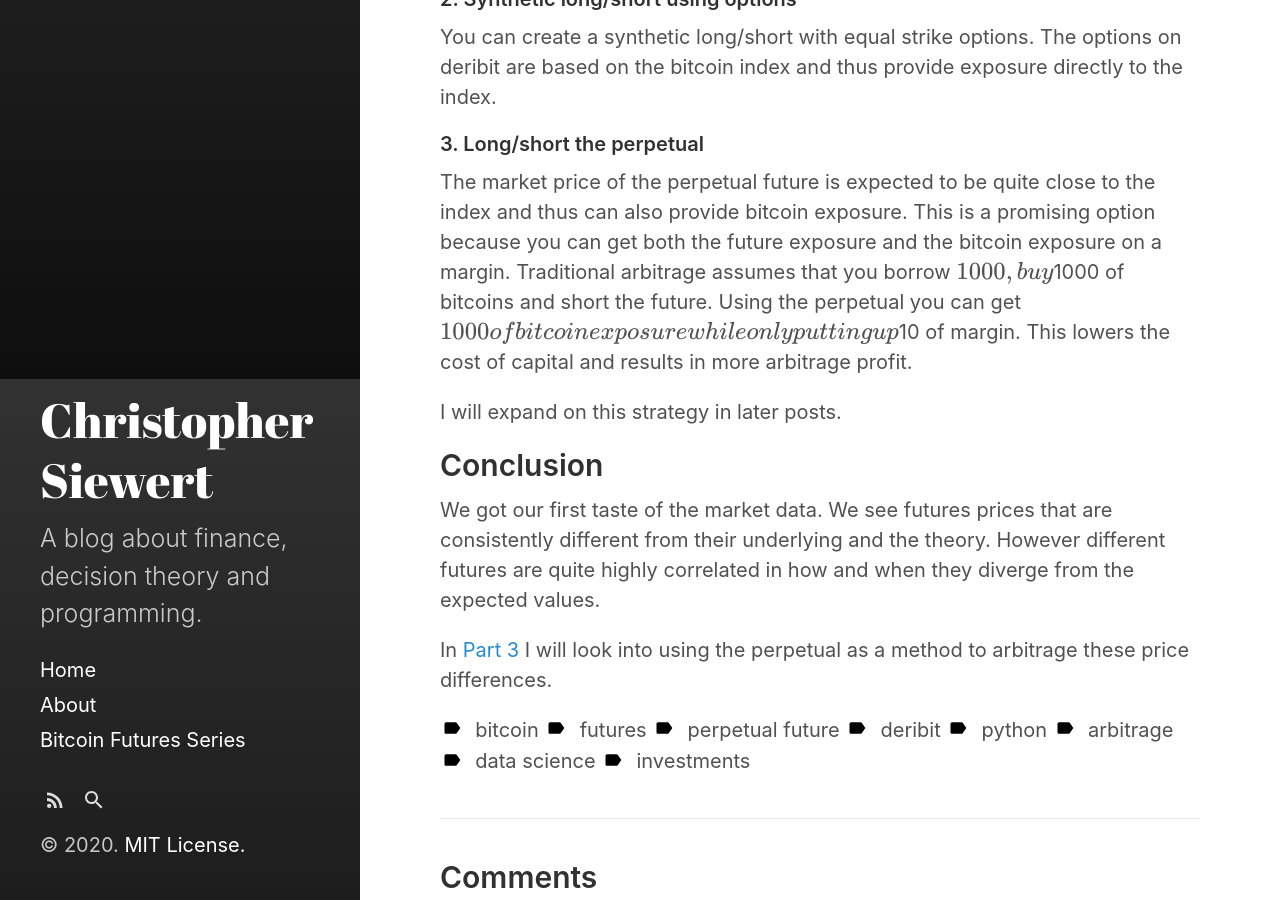
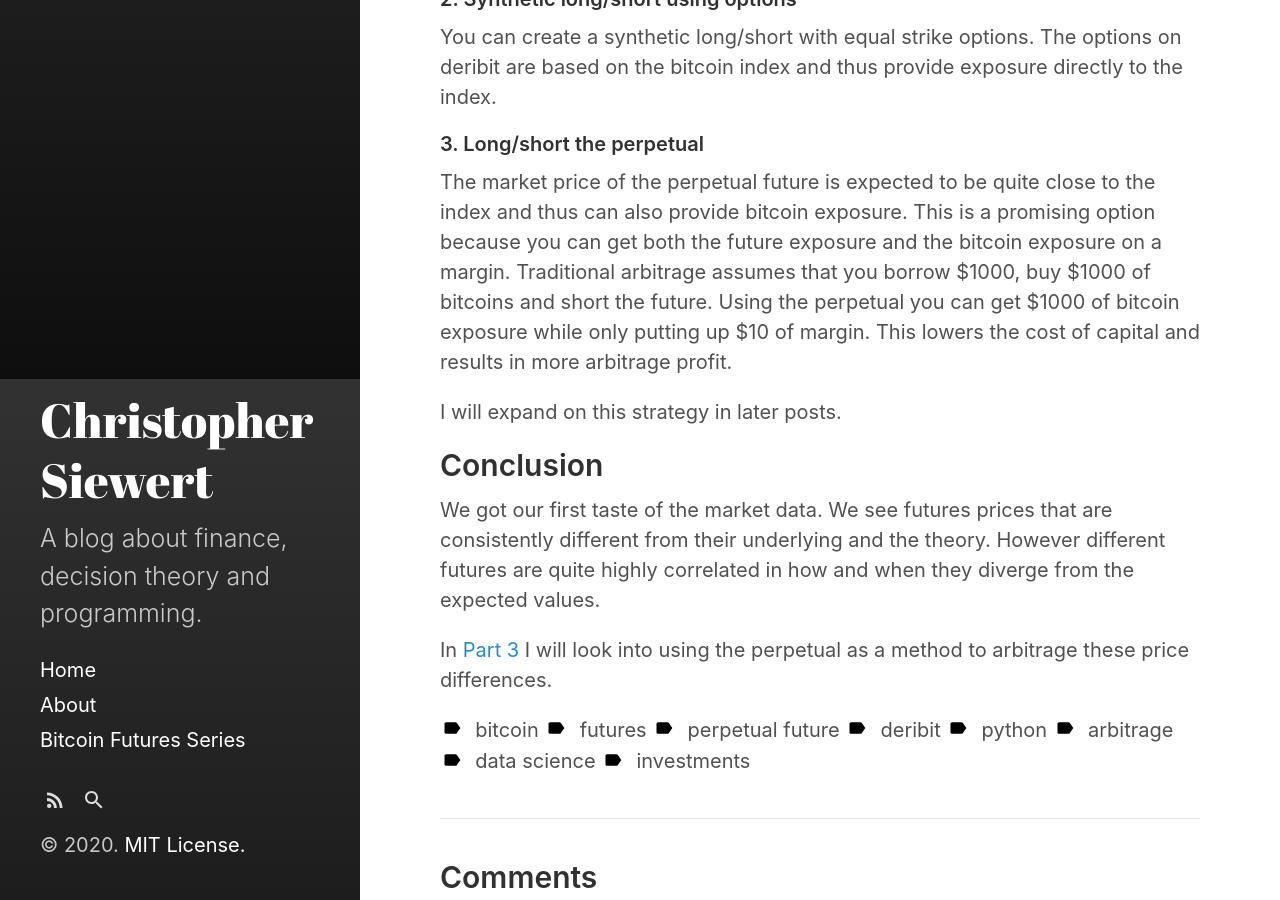
Before and after one commit to christopher-siewert/christopher-siewert.github.io, a Jekyll site: the page built from _posts/2019-05-12-bitcoin-futures-arbitrage-part-2.md, in a window 1280 px wide and 900 px high, scrolled down 9521 px. Built offline with Jekyll 4.4.1, drawn with Linux system fonts in a browser that asks for light colours; formulas are drawn with MathJax 3.

Commit message:
btc fut arb 2 formatting

```diff
--- a/_posts/2019-05-12-bitcoin-futures-arbitrage-part-2.md
+++ b/_posts/2019-05-12-bitcoin-futures-arbitrage-part-2.md
@@ -277,7 +277,7 @@ You can create a synthetic long/short with equal strike options. The options on
 
 #### 3. Long/short the perpetual
 
-The market price of the perpetual future is expected to be quite close to the index and thus can also provide bitcoin exposure. This is a promising option because you can get both the future exposure and the bitcoin exposure on a margin. Traditional arbitrage assumes that you borrow \$1000, buy \$1000 of bitcoins and short the future. Using the perpetual you can get \$1000 of bitcoin exposure while only putting up \$10 of margin. This lowers the cost of capital and results in more arbitrage profit.
+The market price of the perpetual future is expected to be quite close to the index and thus can also provide bitcoin exposure. This is a promising option because you can get both the future exposure and the bitcoin exposure on a margin. Traditional arbitrage assumes that you borrow \\$1000, buy \\$1000 of bitcoins and short the future. Using the perpetual you can get \\$1000 of bitcoin exposure while only putting up \\$10 of margin. This lowers the cost of capital and results in more arbitrage profit.
 
 I will expand on this strategy in later posts.
 
```
Also changed, not shown: 1 other file.
